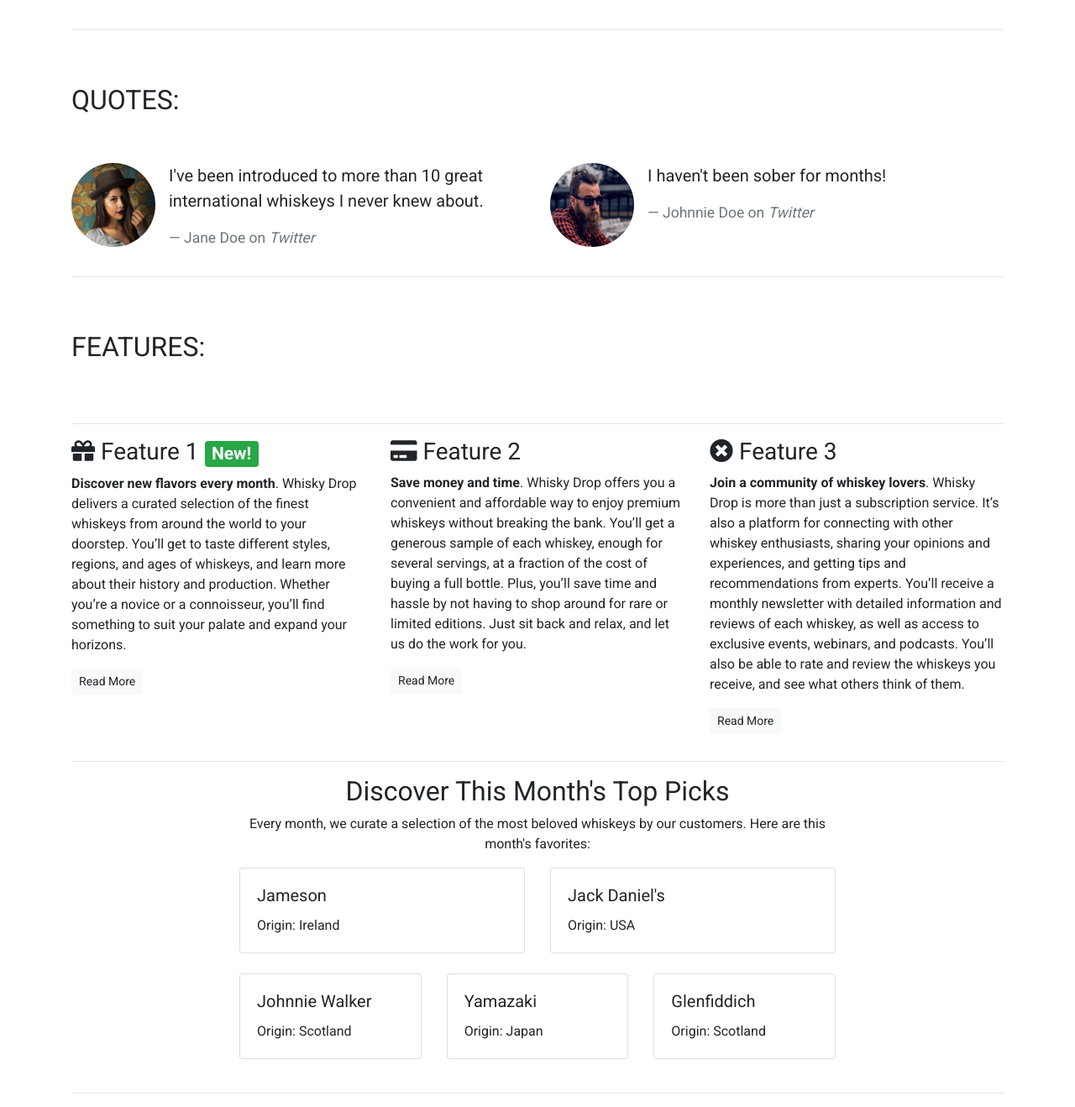
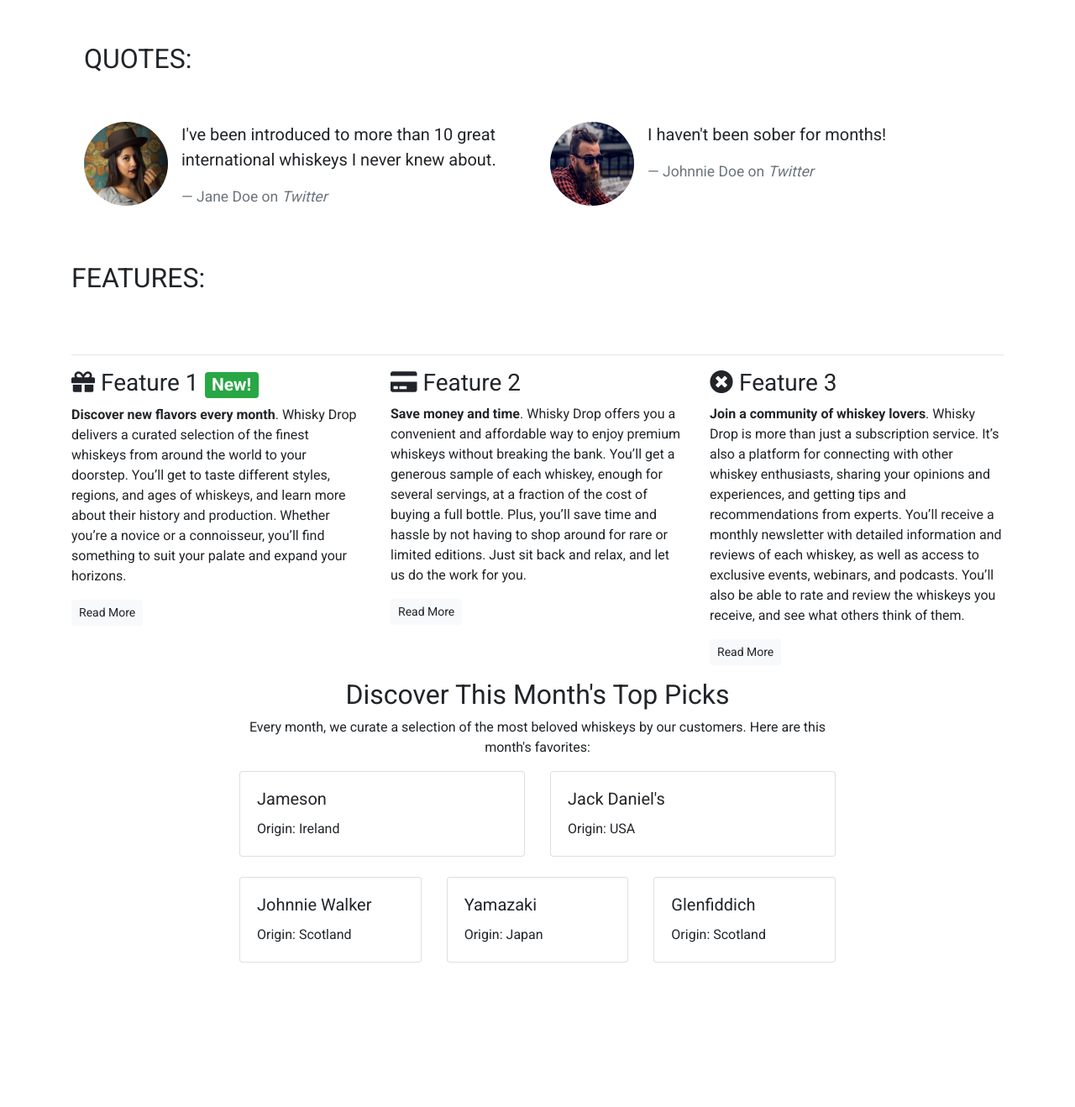
Before and after one commit to yosephdev/whiskey-drop, a plain HTML site: page index.html in a window 1280 px wide. Shown: the part 469-1787 px from the top of the page at 84% size. After the commit the page ends 1639 px from the top, so only its background shows below. Drawn offline with nearby package versions, Linux system fonts and the light colour scheme.

Commit message:
feat: Split each section into separate conatiners

```diff
--- a/index.html
+++ b/index.html
@@ -43,7 +43,7 @@
             <a href="/login">Sign In/ Sign Up</a>
         </div>
     </nav>
-    <article class="container mt-3">
+    <div class="container alert-container">
         <div class="row d-none d-sm-block">
             <div class="col-12">
                 <div class="alert alert-warning">
@@ -70,9 +70,10 @@
             </div>
         </div>
         <!-- /.callout -->
-        <hr>
+        <div>
 
         <!-- Quotes -->
+        <div class="container quotes-container">
         <section class="quotes">
             <div class="row">
                 <div class="col-12 my-5">
@@ -112,9 +113,10 @@
             </div>
         </section>
         <!-- /.quotes -->
-        <hr>
+    </div>
 
         <!-- Features -->
+        <div class="features-container">
         <section class="features">
             <div class="row">
                 <div class="col-12 my-5">
@@ -170,9 +172,10 @@
             </div>
         </section>
         <!-- /.features -->
-        <hr>
+        </div>
 
         <!-- Monthly favorites -->
+        <div class="favorites-container">
         <section class="monthly-favorites">
             <div class="container">
                 <div class="row">
@@ -222,8 +225,8 @@
             </div>
         </section>
         <!-- /.monthly-favorites -->
-        <hr>
-    </article>
+        </div>
+    </div>
 
     <div class="modal" tabindex="-1" role="dialog" id="signUpModal">
         <div class="modal-dialog" role="document">
```
